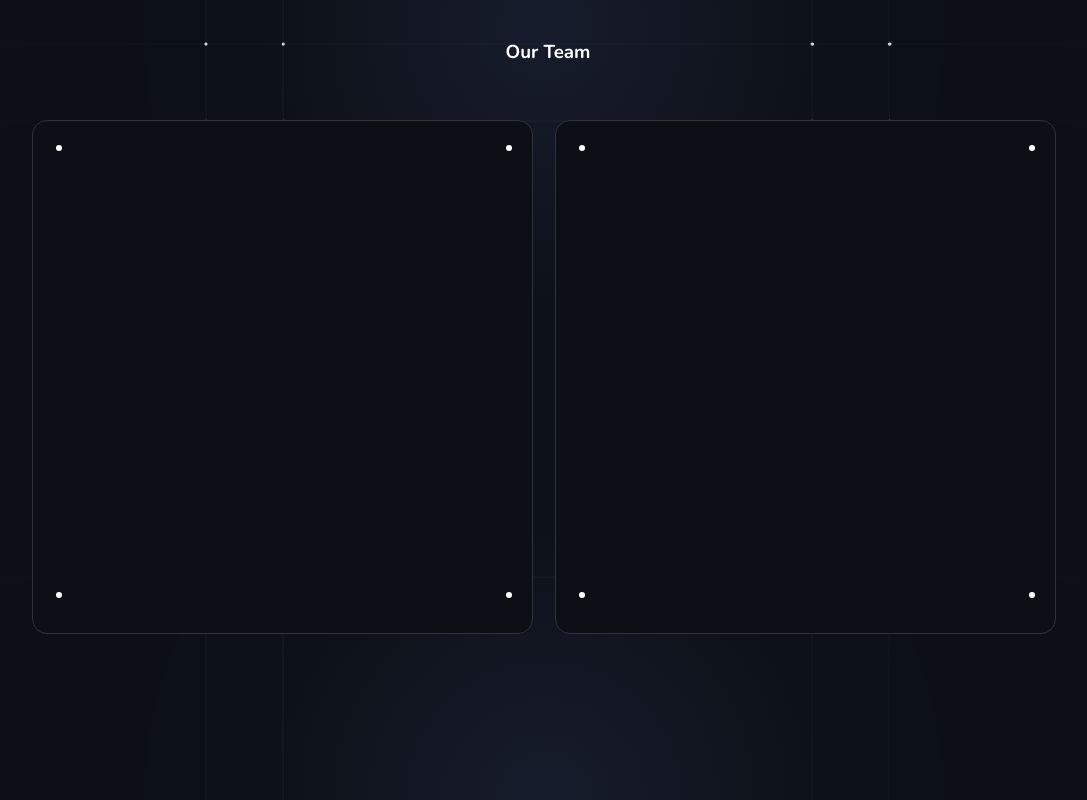
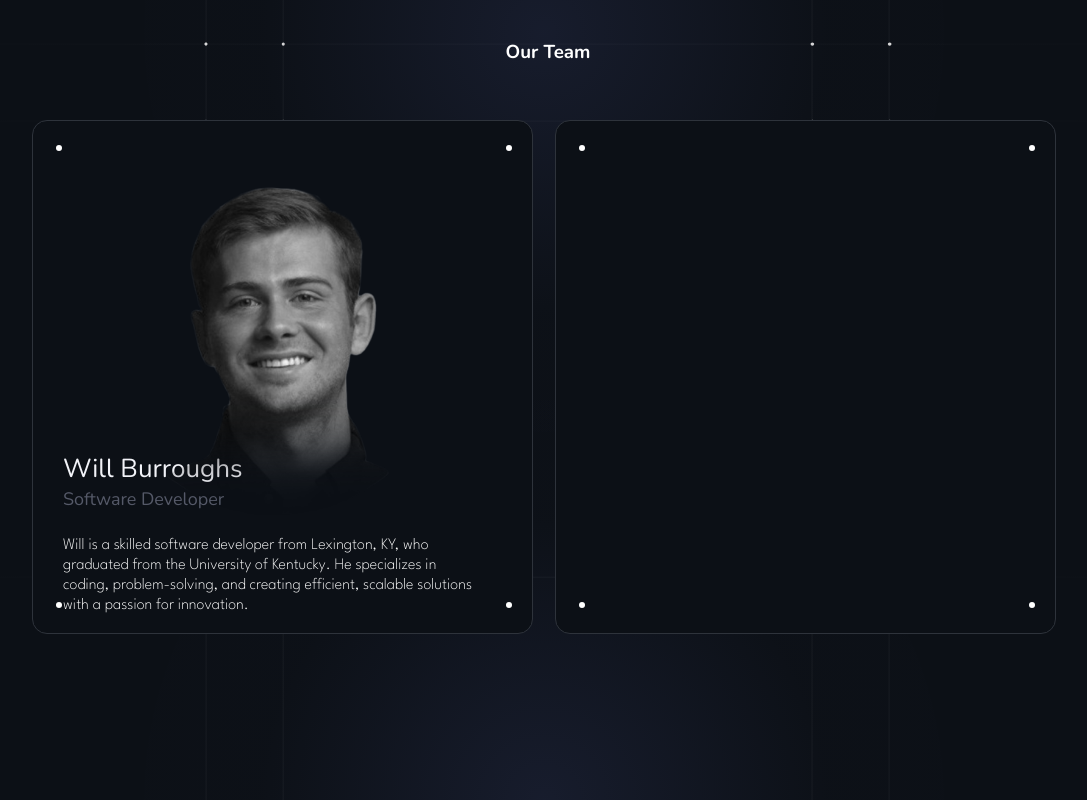
Before and after one commit to WillCBurroughs/bcsolutions, a React (Create React App) app: page / in a window 1280 px wide. Shown: the part 1880-2680 px from the top of the page, without its empty margins (96-1183 px from the left). Built offline with nearby package versions, Linux system fonts and the light colour scheme.

Commit message:
Adding first member tile

```diff
--- a/src/components/atoms/TeamMember.js
+++ b/src/components/atoms/TeamMember.js
@@ -9,6 +9,8 @@ function TeamMember(props) {
             <div className="TopRightDecoration"></div>
         </div>
         <img src={props.imageSRC} className= {props.imgClass}/>
+
+        <div className='holdTextMember'>
             <h3 className='TeamMemberName'>
                 {props.headerText}
             </h3>
@@ -18,6 +20,7 @@ function TeamMember(props) {
             <p className='JobDescription'>
                 {props.JobDescription}
             </p>
+        </div>
         <div className="bottomMemberDecorations" id = {props.decorationID}>
             <div className="bottomLeftMemberDecoration"></div>
             <div className="bottomRightMemberDecoration"></div>
--- a/src/components/molecules/OurTeamDesktop.js
+++ b/src/components/molecules/OurTeamDesktop.js
@@ -1,11 +1,18 @@
 import React from 'react';
 import '../../index.css';
 import TeamMember from '../atoms/TeamMember';
+import will from '../../images/will.png';
 
 function OurTeamDesktop() {
   return (
     <div className='OurTeamDesktop'>
-        <TeamMember/>
+        <TeamMember
+            imageSRC = {will}
+            imgClass = "will"
+            headerText = "Will Burroughs"
+            JobTitle = "Software Developer"
+            JobDescription = "Will is a skilled software developer from Lexington, KY, who graduated from the University of Kentucky. He specializes in coding, problem-solving, and creating efficient, scalable solutions with a passion for innovation."
+        />
         <TeamMember/>
     </div>
   );
--- a/src/index.css
+++ b/src/index.css
@@ -417,7 +417,7 @@ code {
 
 .bottomMemberDecorations {
   position: absolute;
-  top: calc(40vw - 20px);
+  top: calc(40vw - 10px);
   transform: translateX(23px);
   width: calc(38vw - 30px) ;
   height: 30px;
@@ -433,6 +433,48 @@ code {
   border-radius: 50%;
 }
 
-/* <div className="bottomMemberDecorations" id = {props.decorationID}>
-<div className="bottomLeftMemberDecoration"></div>
-<div className="bottomRightMemberDecoration"></div> */
+.will {
+  position: absolute;
+  top: 40%;
+  left: 26%;
+  transform: translate(-50%, -50%);
+  width: 28vw;
+}
+
+.holdTextMember {
+  display: flex;
+  flex-direction: column;
+  align-items: flex-start;
+  justify-content: center;
+  text-align: left;
+  padding-left: 30px;
+  margin-top: 25vw;
+}
+
+.holdTextMember > * {
+  margin: 10px 0;
+}
+
+.JobTitle {
+  margin-top: -9px;
+  color: #555968;
+  font-family: "Nunito";
+  font-size: 18px;
+  font-weight: 400;
+}
+
+.TeamMemberName {
+  font-family: "Nunito";
+  font-size: 26px;
+  color: #F2F3F8;
+  font-weight: 200;
+}
+
+.JobDescription {
+  margin-top: 15px;
+  font-size: 16px;
+  line-height: 2.5vh;
+  font-weight: 200;
+  font-family: "League Spartan";
+  width: 33vw;
+}
```
Also changed, not shown: src/images/noah.png (added), src/images/will.png (added). Lines whose indentation alone changed are shown as unchanged.
